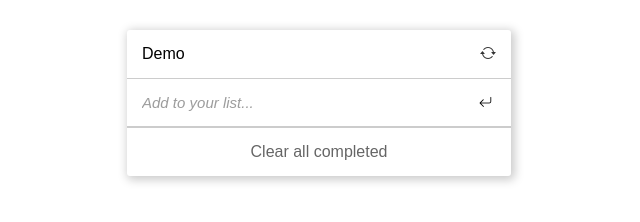
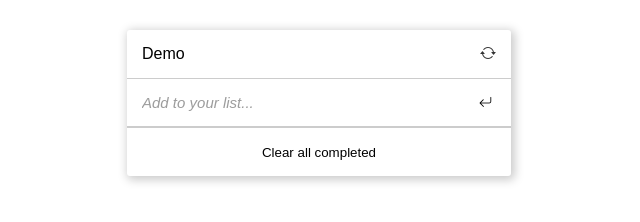
Before and after one commit to abdulhamiid/todo-list, a website built with webpack: page src/index.html in a window 1280 px wide. Shown: the full height of the page, 321-961 px from the left. Built offline with nearby package versions, Linux system fonts and the light colour scheme.

Commit message:
Change 'a tag' to 'small tag'

```diff
--- a/src/index.html
+++ b/src/index.html
@@ -23,7 +23,7 @@
       <li>
         <ul id="todo-list"></ul>
       </li>
-      <li><a href="#" id="clear">Clear all completed</a></li>
+      <li><small id="clear">Clear all completed</small></li>
     </ul>
   </div>
 </body>
```
